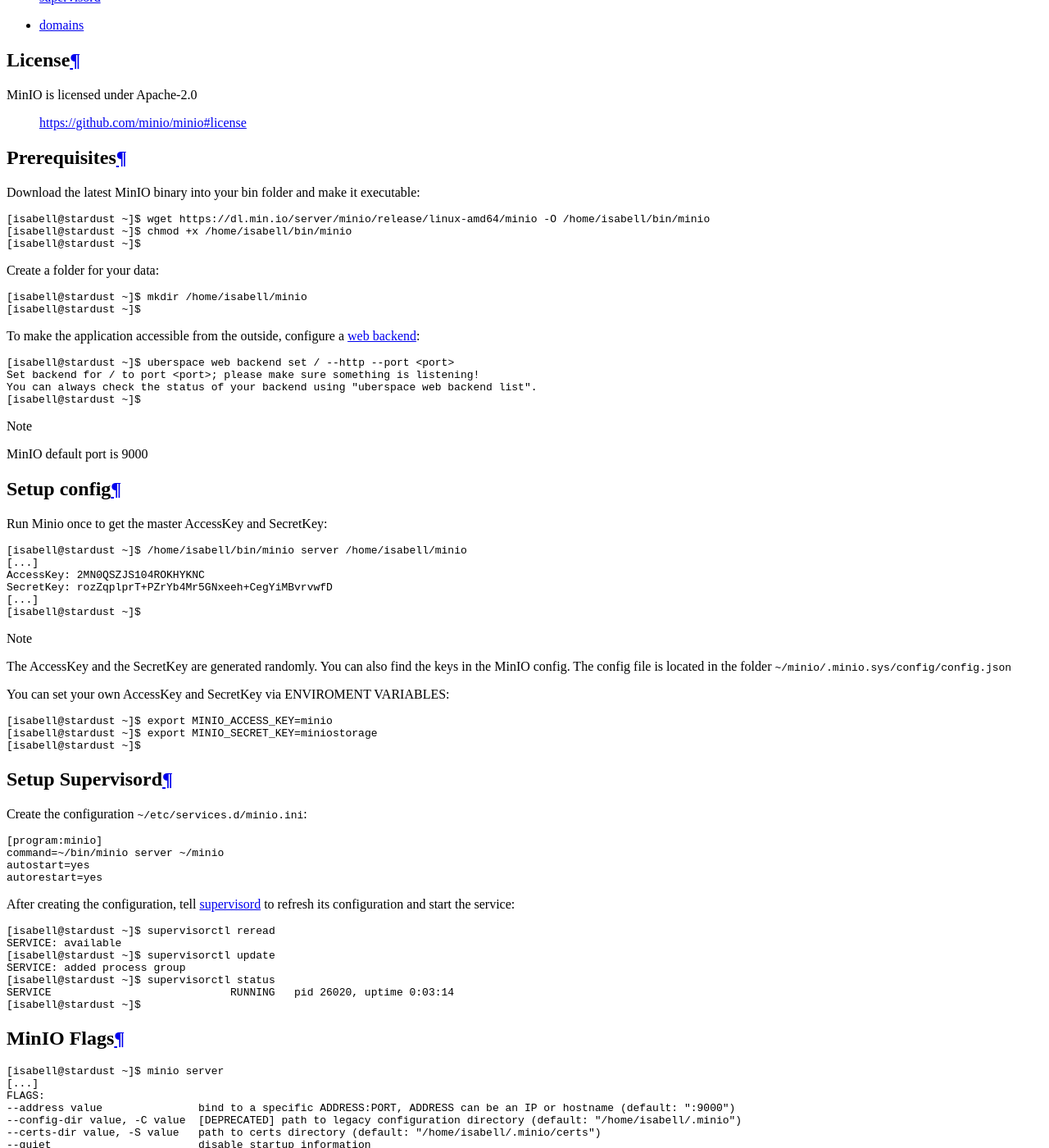
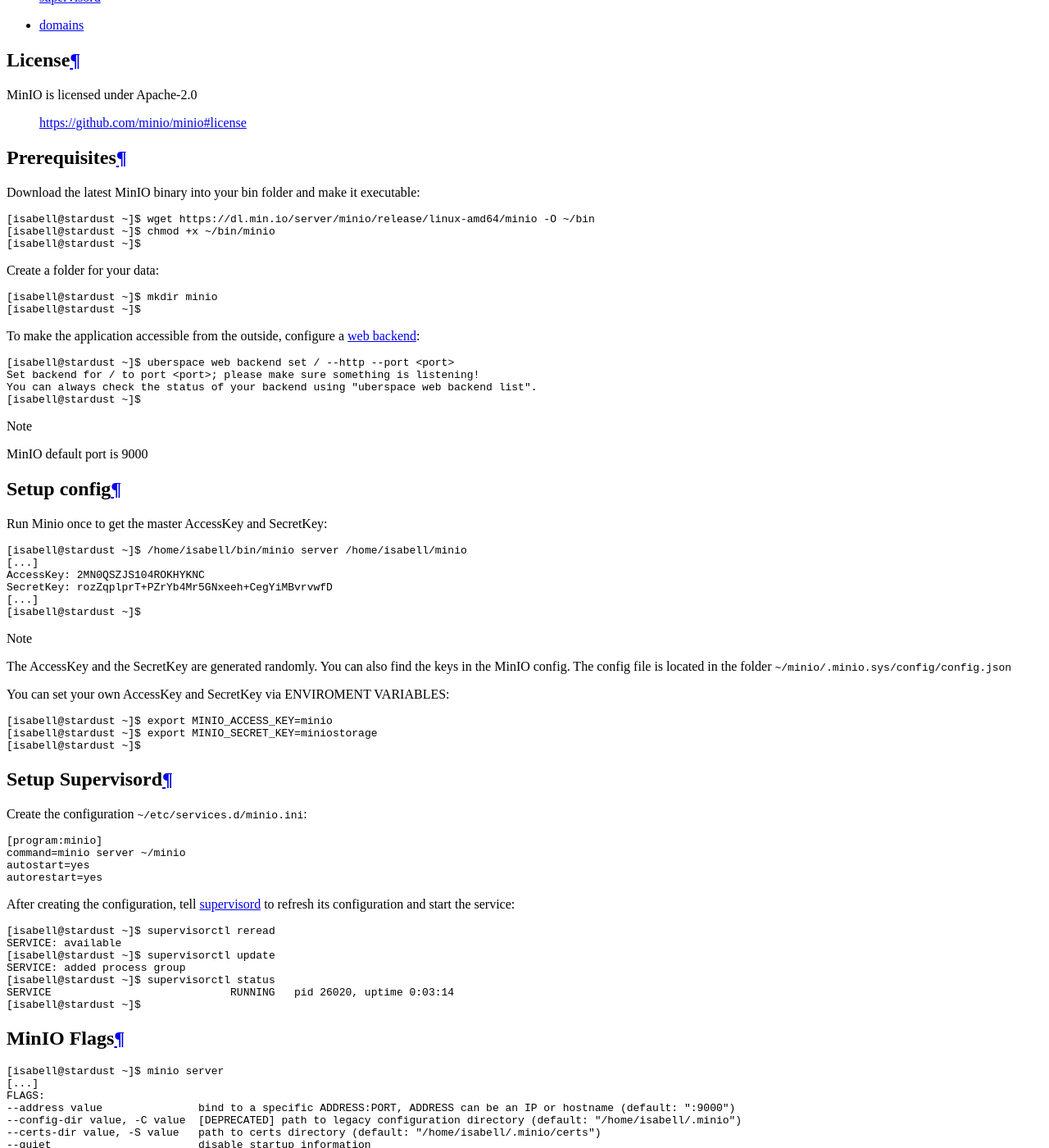
Before and after one commit to Uberspace/lab, a Sphinx documentation site: the page built from source/guide_minio.rst, in a window 1280 px wide and 1400 px high, scrolled down 2982 px. Shown: the whole window at 82% size. Built offline with Sphinx 7.4.7 and the Read the Docs theme 2.0.0, drawn with Linux system fonts in a browser that asks for light colours.

Commit message:
make the changes requested in the review

```diff
--- a/source/guide_minio.rst
+++ b/source/guide_minio.rst
@@ -41,15 +41,15 @@
 
 .. code-block:: console
 
-    [isabell@stardust ~]$ wget https://dl.min.io/server/minio/release/linux-amd64/minio -O /home/isabell/bin/minio
-    [isabell@stardust ~]$ chmod +x /home/isabell/bin/minio
+    [isabell@stardust ~]$ wget https://dl.min.io/server/minio/release/linux-amd64/minio -O ~/bin
+    [isabell@stardust ~]$ chmod +x ~/bin/minio
     [isabell@stardust ~]$
 
 Create a folder for your data:
 
 .. code-block:: console
 
-    [isabell@stardust ~]$ mkdir /home/isabell/minio
+    [isabell@stardust ~]$ mkdir minio
     [isabell@stardust ~]$
 
 .. include:: includes/web-backend.rst
@@ -87,7 +87,7 @@
 .. code-block:: ini
 
     [program:minio]
-    command=~/bin/minio server ~/minio
+    command=minio server ~/minio
     autostart=yes
     autorestart=yes
 
```
